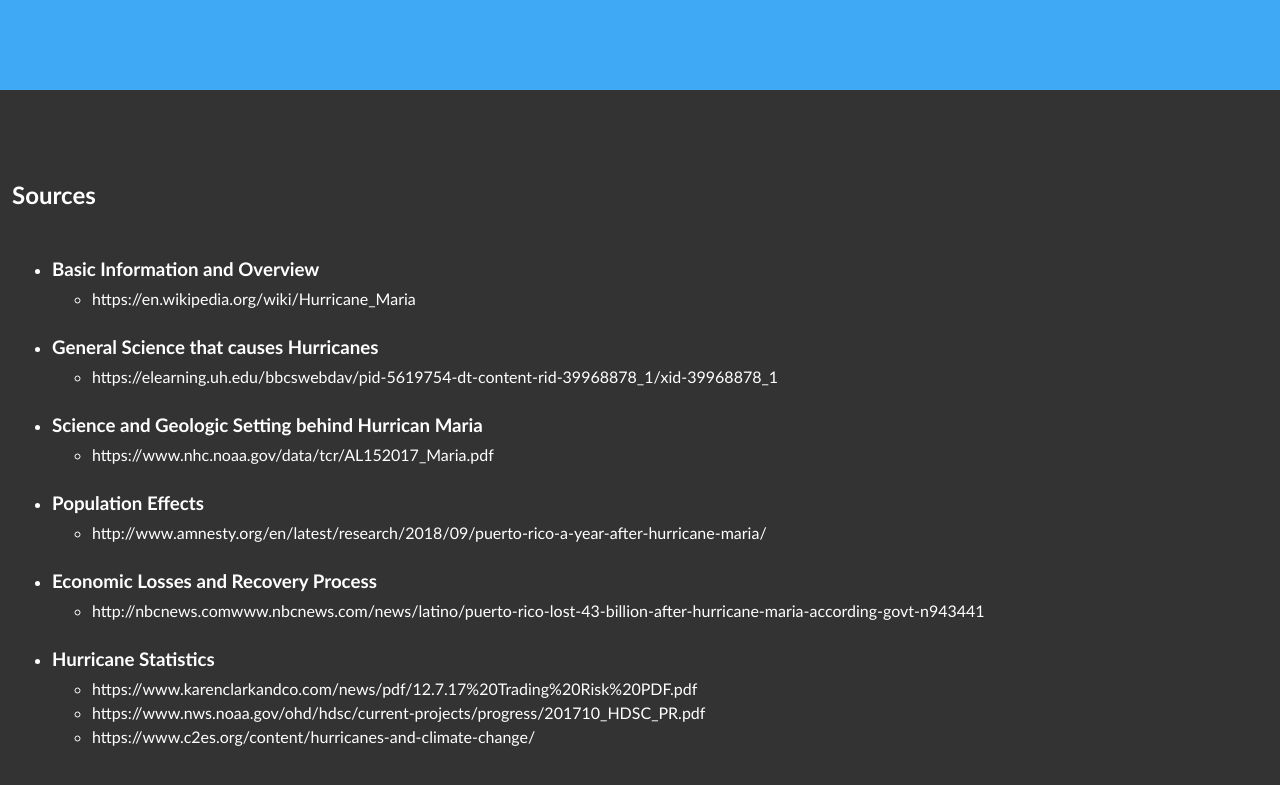
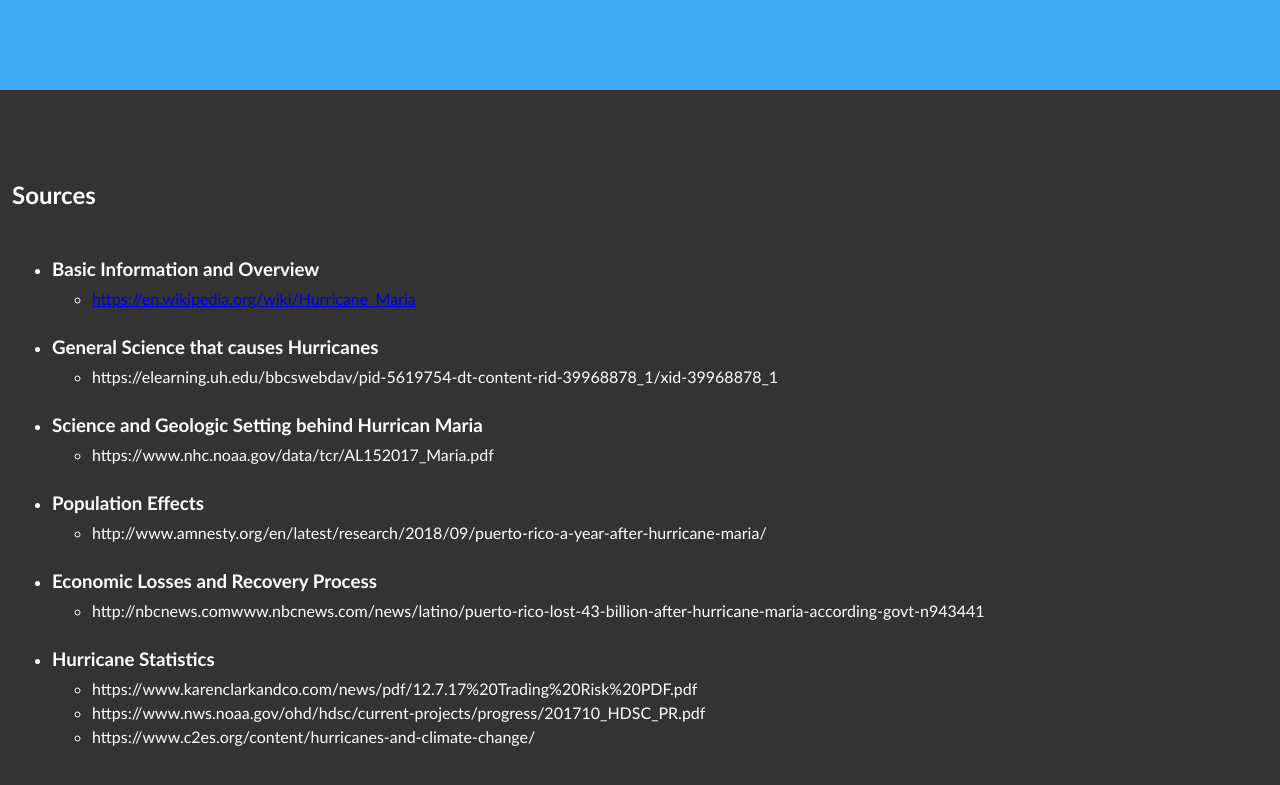
Before and after one commit to ejasso112/hurricane-maria, a plain HTML site: page index.html in a window 1280 px wide. Shown: the part 5026-5811 px from the top of the page. Drawn offline with nearby package versions, Linux system fonts and the light colour scheme.

Commit message:
Update index.html

```diff
--- a/index.html
+++ b/index.html
@@ -268,7 +268,7 @@
                             <h3>Basic Information and Overview</h3>
                         </li>
                         <ul>
-                            <li>https://en.wikipedia.org/wiki/Hurricane_Maria</li>
+                            <li><a href="https://en.wikipedia.org/wiki/Hurricane_Maria" target="_blank">https://en.wikipedia.org/wiki/Hurricane_Maria</a></li>
                         </ul>
                         <li>
                             <h3>General Science that causes Hurricanes</h3>
```
